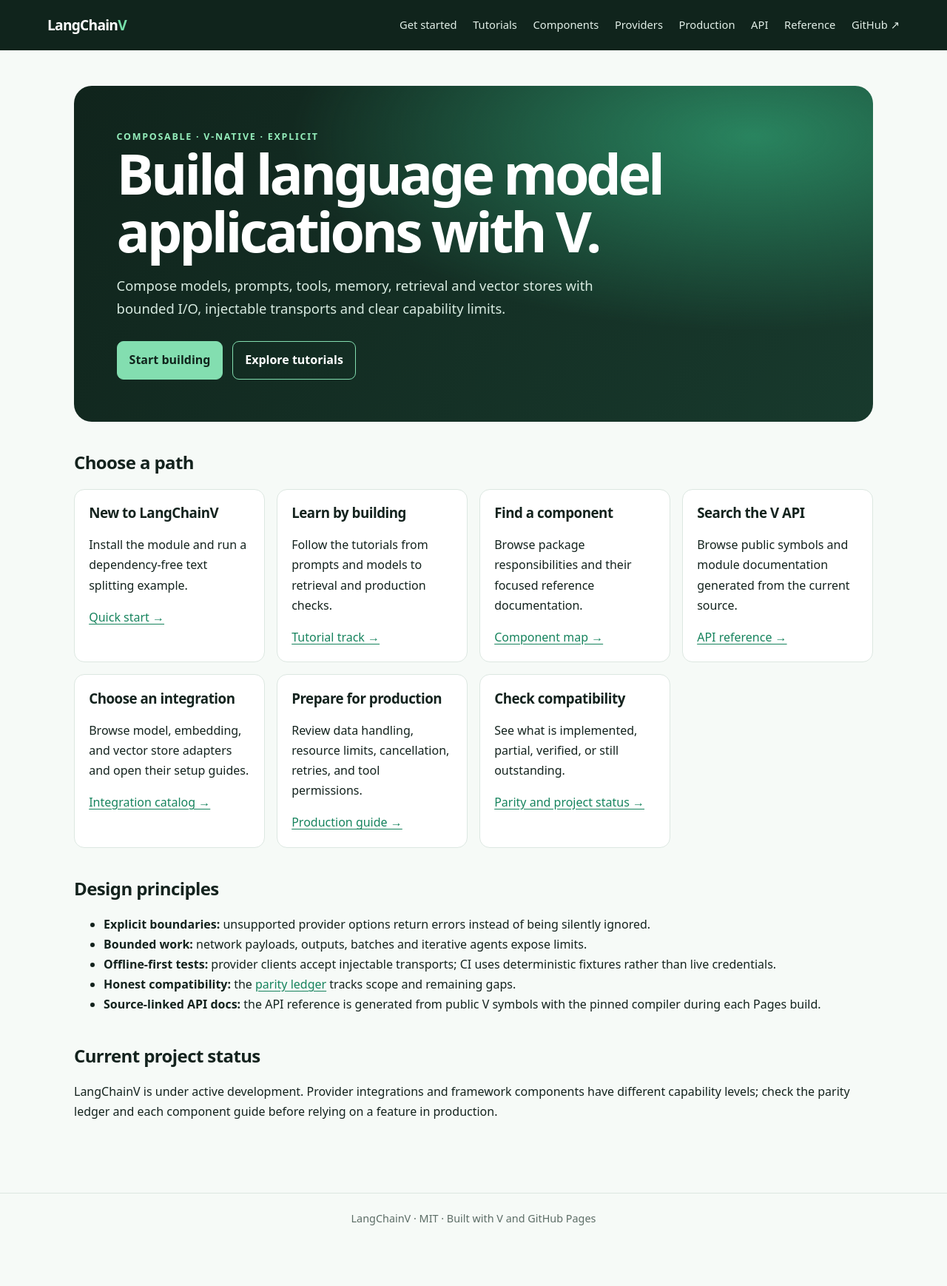
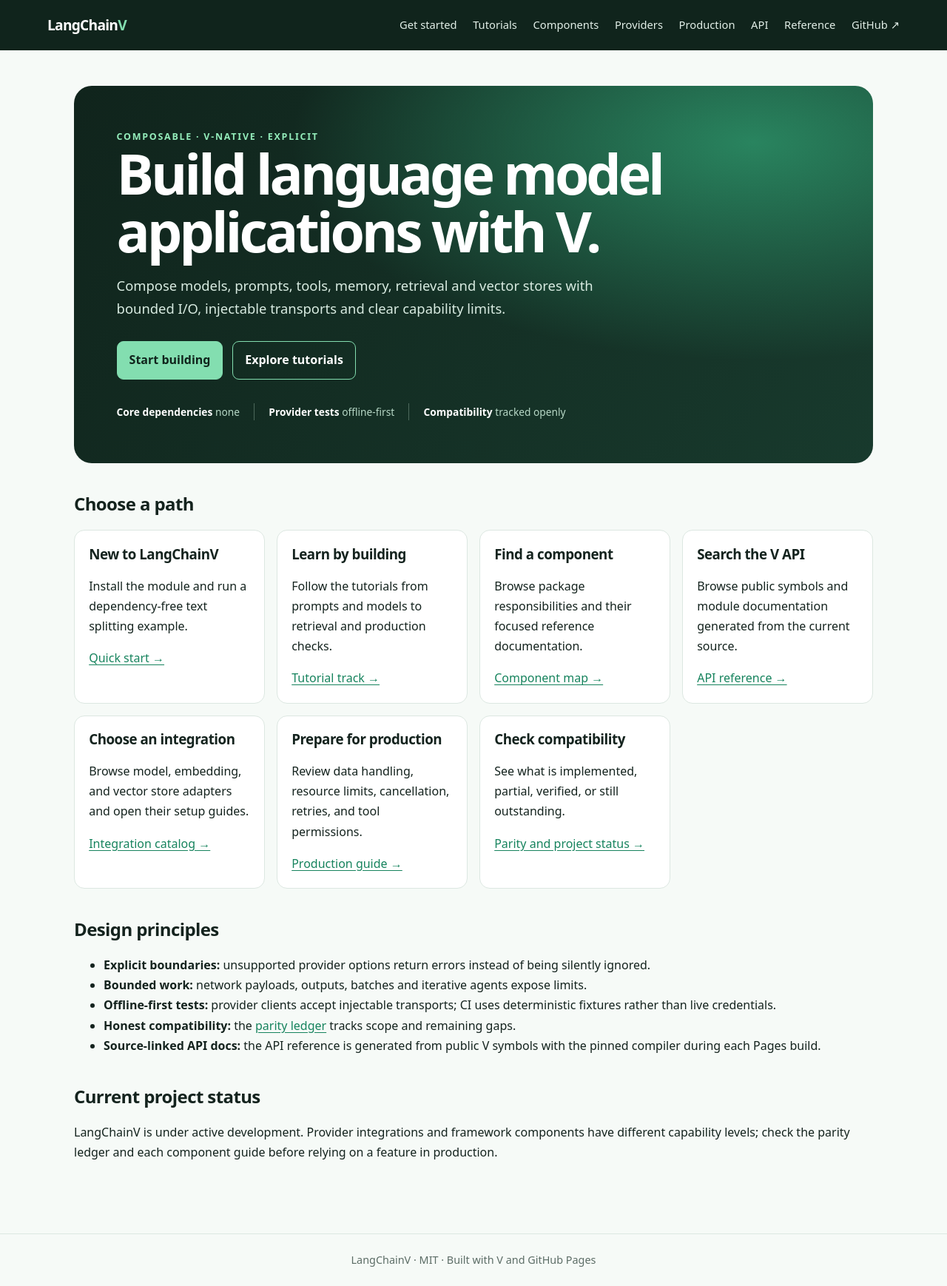
Before and after one commit to ulises-jeremias/langchainv, a Jekyll site: the page built from docs/index.md, in a window 1280 px wide. Shown: the whole page at 74% size. Built offline with Jekyll 4.4.1, drawn with Linux system fonts in a browser that asks for light colours; before the commit the page ends 1682 px from its top, so only the background shows below that.

Commit message:
docs: improve site and add sqlite cache example
Co-authored-by: Copilot <223556219+Copilot@users.noreply.github.com>

```diff
--- a/docs/_layouts/default.html
+++ b/docs/_layouts/default.html
@@ -8,9 +8,10 @@
     <link rel="stylesheet" href="{{ '/assets/site.css' | relative_url }}">
   </head>
   <body>
+    <a class="skip-link" href="#main-content">Skip to content</a>
     <header class="topbar">
-      <a class="brand" href="{{ '/' | relative_url }}">LangChain<span>V</span></a>
-      <nav aria-label="Main navigation">
+      <a class="brand" href="{{ '/' | relative_url }}" aria-label="LangChainV home">LangChain<span>V</span></a>
+      <nav aria-label="Primary navigation">
         <a href="{{ '/getting-started/' | relative_url }}">Get started</a>
         <a href="{{ '/tutorials/' | relative_url }}">Tutorials</a>
         <a href="{{ '/components/' | relative_url }}">Components</a>
@@ -21,7 +22,7 @@
         <a href="https://github.com/ulises-jeremias/langchainv">GitHub ↗</a>
       </nav>
     </header>
-    <main class="page {{ page.layout_class }}">
+    <main id="main-content" class="page {{ page.layout_class }}">
       {{ content }}
     </main>
     <footer>LangChainV · MIT · Built with V and GitHub Pages</footer>
--- a/docs/assets/site.css
+++ b/docs/assets/site.css
@@ -1,12 +1,17 @@
-:root { color-scheme: light; --ink: #14231e; --muted: #5c6d66; --green: #16835d; --line: #dce7e1; --paper: #f6faf7; }
+:root { color-scheme: light; --ink: #14231e; --muted: #5c6d66; --green: #16835d; --line: #dce7e1; --paper: #f6faf7; --hero: #10241c; --mint: #83deb0; }
 * { box-sizing: border-box; }
+html { scroll-behavior: smooth; }
 body { margin: 0; color: var(--ink); background: var(--paper); font: 16px/1.7 system-ui, sans-serif; }
 a { color: var(--green); text-underline-offset: .18em; }
-.topbar { min-height: 68px; display: flex; align-items: center; justify-content: space-between; gap: 2rem; padding: 0 max(5vw, calc((100vw - 1180px)/2)); background: #10241c; color: white; }
+.skip-link { position: absolute; left: 1rem; top: -4rem; z-index: 20; padding: .5rem .8rem; color: var(--ink); background: var(--mint); border-radius: 7px; }
+.skip-link:focus { top: 1rem; }
+.topbar { min-height: 68px; display: flex; align-items: center; justify-content: space-between; gap: 2rem; padding: 0 max(5vw, calc((100vw - 1180px)/2)); background: var(--hero); color: white; }
 .brand { color: white; font-size: 1.2rem; font-weight: 750; text-decoration: none; letter-spacing: -.04em; }
-.brand span { color: #76e0aa; }
+.brand span { color: var(--mint); }
 nav { display: flex; flex-wrap: wrap; gap: 1.35rem; }
 nav a { color: #e1eee7; font-size: .92rem; text-decoration: none; }
+nav a:hover, nav a:focus-visible { color: var(--mint); }
+.topbar a:focus-visible, .button:focus-visible { outline: 3px solid var(--mint); outline-offset: 3px; }
 .page { width: min(1080px, 90vw); min-height: calc(100vh - 130px); margin: 0 auto; padding: 3rem 0 5rem; }
 .hero { padding: 3.6rem; border-radius: 24px; color: white; background: radial-gradient(ellipse at 85% 15%, #29845f, transparent 48%), linear-gradient(125deg,#10241c,#183a2d); }
 .hero h1 { max-width: 760px; margin: 0 0 1rem; font-size: clamp(2.5rem, 6vw, 4.7rem); line-height: 1.04; letter-spacing: -.055em; }
@@ -14,6 +19,10 @@ nav a { color: #e1eee7; font-size: .92rem; text-decoration: none; }
 .actions { display: flex; flex-wrap: wrap; gap: .8rem; margin-top: 1.8rem; }
 .button { display: inline-block; padding: .7rem 1rem; border: 1px solid #83deb0; border-radius: 9px; color: white; text-decoration: none; font-weight: 650; }
 .button.primary { color: #10241c; background: #83deb0; }
+.hero-meta { display: flex; flex-wrap: wrap; gap: .65rem 1.2rem; margin-top: 2rem; color: #b7d8c6; font-size: .86rem; }
+.hero-meta span { padding-right: 1.2rem; border-right: 1px solid rgba(183,216,198,.35); }
+.hero-meta span:last-child { padding-right: 0; border-right: 0; }
+.hero-meta strong { color: white; font-weight: 650; }
 .grid { display: grid; grid-template-columns: repeat(auto-fit,minmax(220px,1fr)); gap: 1rem; margin: 1.3rem 0 2rem; }
 .card { padding: 1.2rem; border: 1px solid var(--line); border-radius: 14px; background: white; }
 .card h3 { margin-top: 0; }
@@ -28,4 +37,5 @@ th,td { padding: .65rem .8rem; border: 1px solid var(--line); text-align: left;
 th { background: #eaf3ed; }
 blockquote { margin: 1rem 0; padding: .3rem 1rem; border-left: 3px solid #4ca979; color: var(--muted); background: white; }
 footer { padding: 1.4rem 5vw; border-top: 1px solid var(--line); color: var(--muted); text-align: center; font-size: .9rem; }
-@media(max-width:700px) { .topbar { align-items: flex-start; flex-direction: column; gap: .5rem; padding: 1rem 5vw; } nav { gap: .7rem 1rem; } .hero { padding: 2rem 1.4rem; } .page { padding-top: 1.6rem; } }
+@media(max-width:700px) { .topbar { align-items: flex-start; flex-direction: column; gap: .5rem; padding: 1rem 5vw; } nav { gap: .7rem 1rem; } .hero { padding: 2rem 1.4rem; } .page { padding-top: 1.6rem; } .hero-meta { display: grid; gap: .4rem; } .hero-meta span { padding: 0; border: 0; } }
+@media(prefers-reduced-motion: reduce) { html { scroll-behavior: auto; } }
--- a/docs/index.md
+++ b/docs/index.md
@@ -9,6 +9,11 @@ layout_class: home
   <h1>Build language model applications with V.</h1>
   <p>Compose models, prompts, tools, memory, retrieval and vector stores with bounded I/O, injectable transports and clear capability limits.</p>
   <div class="actions"><a class="button primary" href="{{ '/getting-started/' | relative_url }}">Start building</a><a class="button" href="{{ '/tutorials/' | relative_url }}">Explore tutorials</a></div>
+  <div class="hero-meta" aria-label="Project highlights">
+    <span><strong>Core dependencies</strong> none</span>
+    <span><strong>Provider tests</strong> offline-first</span>
+    <span><strong>Compatibility</strong> tracked openly</span>
+  </div>
 </section>
 
 ## Choose a path
```
Also changed, not shown: examples/README.md, 1 other file.
